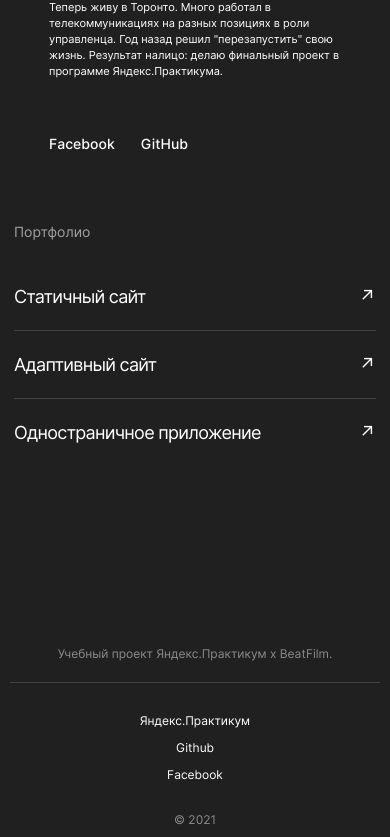
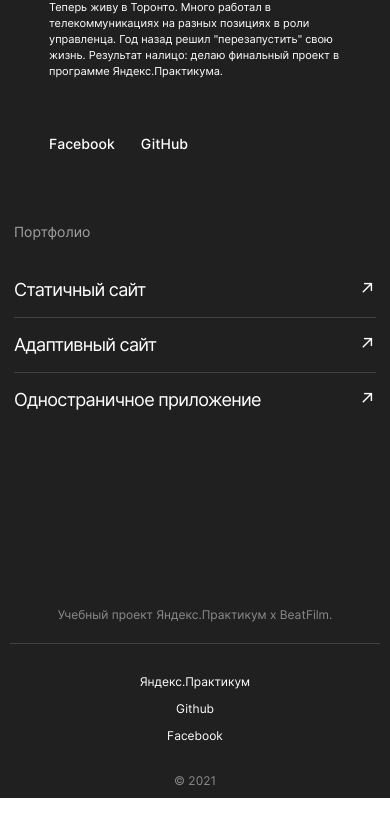
Before and after one commit to lisusmikhail/movies-explorer-frontend-, a React (Create React App) app: page / in a window 390 px wide. Shown: the part 2636-3473 px from the top of the page. After the commit the page ends 3434 px from the top, so only its background shows below. Built offline with nearby package versions, Linux system fonts and the light colour scheme.

Commit message:
refactor portfolio

```diff
--- a/src/components/Portfolio/Portfolio.css
+++ b/src/components/Portfolio/Portfolio.css
@@ -12,19 +12,6 @@
   justify-content: flex-start;
 }
 
-@media screen and (max-width: 1024px) {
-  .portfolio {
-    --side-indent: 50px;
-    padding: 11px 0 21px 0;
-  }
-}
-
-@media screen and (max-width: 520px) {
-  .portfolio {
-    --side-indent: 18px;
-  }
-}
-
 .portfolio__title {
   font-family: Inter, sans-serif;
   font-style: normal;
@@ -33,39 +20,14 @@
   line-height: 20px;
   color: #a0a0a0;
   margin: 0 70px;
-  padding: 0 0 0 0;
-}
-
-@media screen and (max-width: 1024px) {
-  .portfolio__title {
-    margin: 0 50px;
-  }
-}
-
-@media screen and (max-width: 520px) {
-  .portfolio__title {
-    font-size: 14px;
-    line-height: 20px;
-    margin: 0 14px;
-  }
+  padding: 0;
 }
 
 .portfolio__projects {
   list-style-type: none;
-  margin: 30px 0 0 0;
+  margin: 30px 0 0;
   padding: 0;
   width: 100%;
-  --vertical-indent-s: 28px;
-}
-
-@media screen and (max-width: 520px) {
-  .portfolio__projects {
-    list-style-type: none;
-    margin: 21px 0 0 0;
-    padding: 0;
-    width: 100%;
-    --vertical-indent-s: 31px;
-  }
 }
 
 .portfolio__project {
@@ -75,18 +37,6 @@
   justify-content: space-between;
   border-bottom: 1px solid #424242;
   margin: 0 70px;
-}
-
-@media screen and (max-width: 1024px) {
-  .portfolio__project {
-    margin: 0 50px;
-  }
-}
-
-@media screen and (max-width: 520px) {
-  .portfolio__project {
-    margin: 0 14px;
-  }
 }
 
 .portfolio__project:last-child {
@@ -103,20 +53,6 @@
   color: #ffffff;
 }
 
-@media screen and (max-width: 1024px) {
-  .portfolio__name {
-    font-size: 28px;
-    line-height: 33px;
-  }
-}
-
-@media screen and (max-width: 520px) {
-  .portfolio__name {
-    font-size: 18px;
-    line-height: var(--vertical-indent-s);
-  }
-}
-
 .portfolio__arrow {
   font-family: Inter, sans-serif;
   font-style: normal;
@@ -129,6 +65,7 @@
   margin: 0;
   padding-bottom: 25px;
 }
+
 .portfolio__arrow:hover {
   opacity: 0.6;
   transition: opacity 0.3s ease;
@@ -136,17 +73,56 @@
 }
 
 @media screen and (max-width: 1024px) {
+  .portfolio {
+    padding: 11px 0 21px 0;
+  }
+
   .portfolio__arrow {
     font-size: 28px;
     line-height: 31px;
     padding-bottom: 24px;
+  }
+
+  .portfolio__name {
+    font-size: 28px;
+    line-height: 33px;
+  }
+
+  .portfolio__project {
+    margin: 0 50px;
+  }
+
+  .portfolio__title {
+    margin: 0 50px;
   }
 }
 
 @media screen and (max-width: 520px) {
   .portfolio__arrow {
     font-size: 18px;
-    line-height: var(--vertical-indent-s);
+    line-height: 18px;
     padding-bottom: 18px;
   }
+
+  .portfolio__name {
+    font-size: 18px;
+    line-height: 18px;
+  }
+
+  .portfolio__project {
+    margin: 0 14px;
+  }
+
+  .portfolio__projects {
+    list-style-type: none;
+    margin: 21px 0 0 0;
+    padding: 0;
+    width: 100%;
+  }
+
+  .portfolio__title {
+    font-size: 14px;
+    line-height: 20px;
+    margin: 0 14px;
+  }
 }
```
